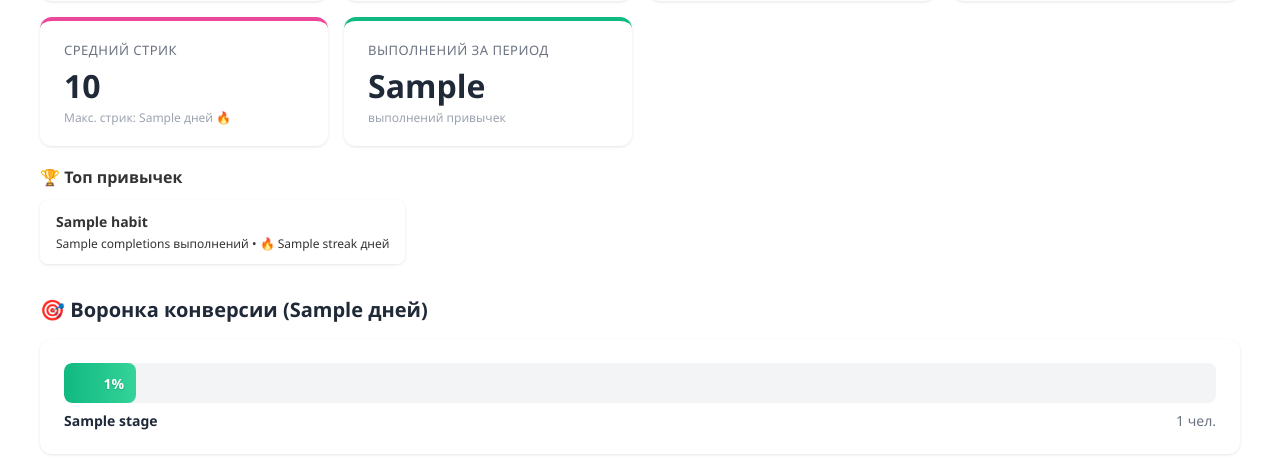
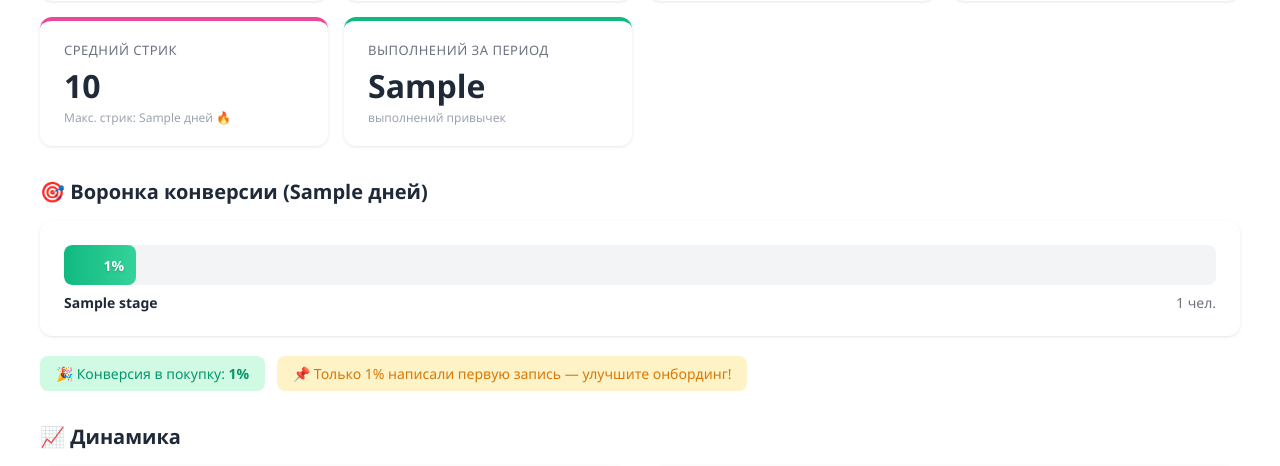
Before and after one commit to GrammSoli/web-app, a Django app: template admin_panel/core/templates/admin/dashboard.html in a window 1280 px wide. Shown: the part 1418-1884 px from the top of the page. Run offline with Django 5.2, Linux system fonts and the light colour scheme; tables that the repository leaves empty hold one stand-in row (values such as "Sample post"); the template is opened without the code that fills it: values that come from a table or form of the project are taken from there, most other values are stand-ins (such as "Sample title", 1, 10 or a date in 2020); data that the repository does not hold is empty; parts of the project's set-up code (start-up, migrations or seed data) failed here and were passed over.

Commit message:
fix: remove top habits block from dashboard

```diff
--- a/admin_panel/core/templates/admin/dashboard.html
+++ b/admin_panel/core/templates/admin/dashboard.html
@@ -588,21 +588,7 @@
             </div>
         </div>
 
-        {% if dashboard.habits.top_habits %}
-        <div style="margin-top: 20px;">
-            <h3 style="font-size: 16px; font-weight: 600; margin-bottom: 12px; color: var(--color-text-primary);">🏆 Топ привычек</h3>
-            <div style="display: flex; flex-wrap: wrap; gap: 12px;">
-                {% for habit in dashboard.habits.top_habits %}
-                <div style="background: var(--color-bg-primary); padding: 12px 16px; border-radius: 8px; box-shadow: 0 1px 3px rgba(0,0,0,0.1);">
-                    <div style="font-weight: 600;">{{ habit.name }}</div>
-                    <div style="font-size: 12px; color: var(--color-text-secondary); margin-top: 4px;">
-                        {{ habit.completions }} выполнений • 🔥 {{ habit.streak }} дней
-                    </div>
-                </div>
-                {% endfor %}
-            </div>
-        </div>
-        {% endif %}
+
     </div>
     {% endif %}
 
```
Also changed, not shown: admin_panel/core/dashboard.py (+1 -15 lines).
